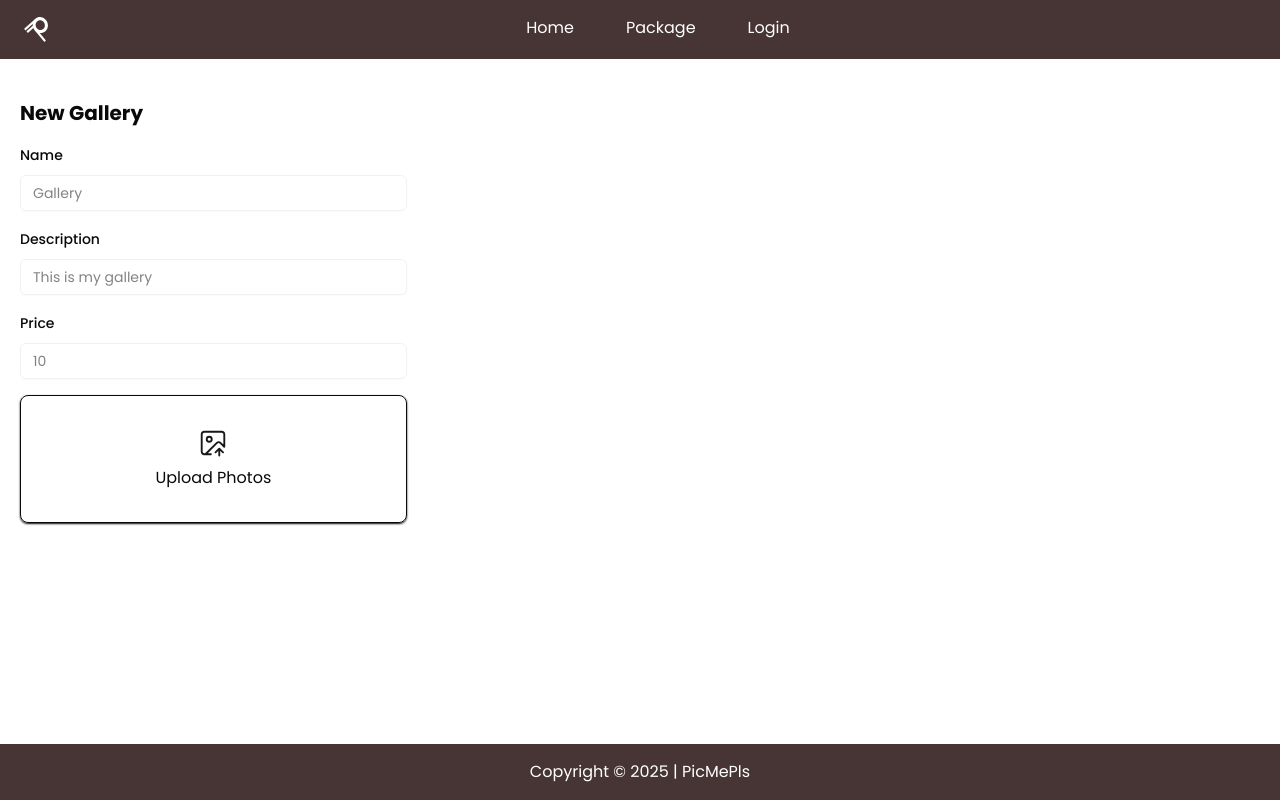
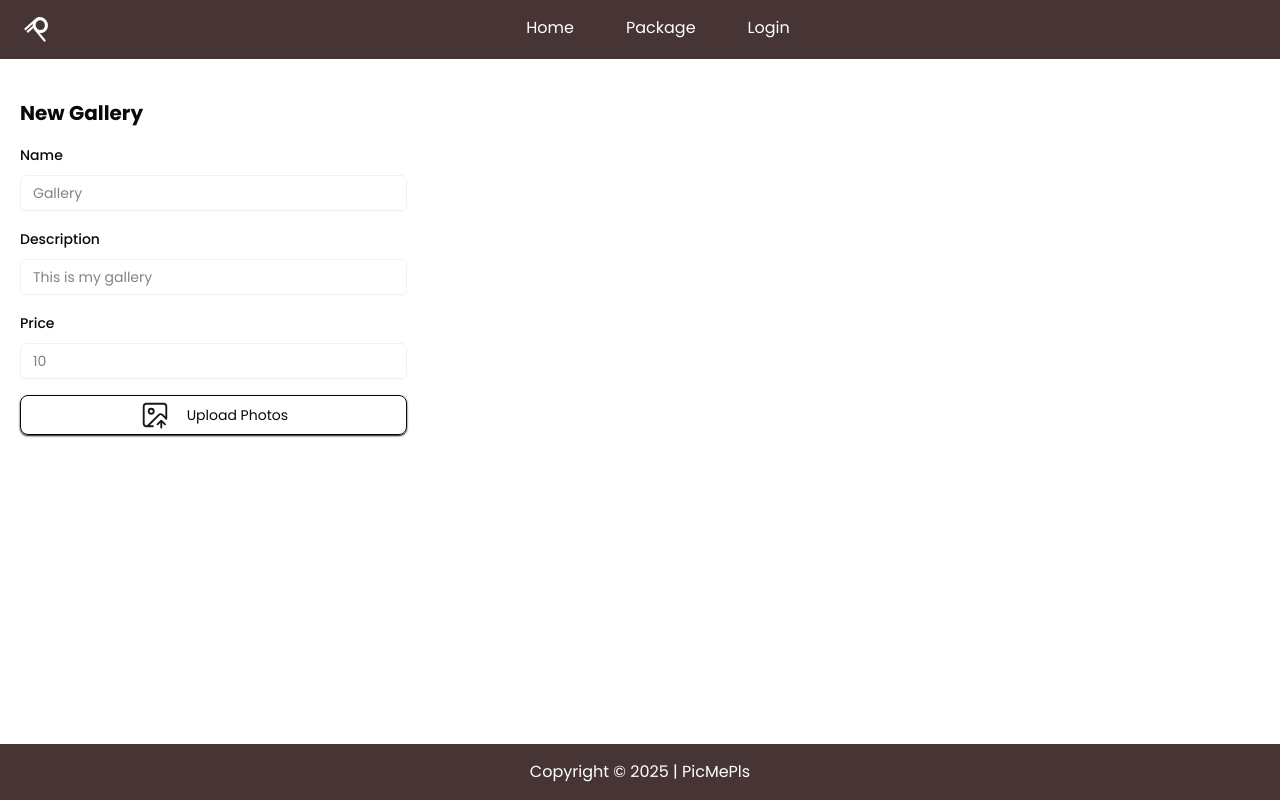
Before and after one commit to CP-RektMart/pic-me-pls-frontend, a Next.js app: page /gallery/create in a window 1280 px wide. Built offline with nearby package versions, Linux system fonts and the light colour scheme; no server answers; some icons are missing.

Commit message:
fix:styling

```diff
--- a/src/components/gallery-page/gallery-detail.tsx
+++ b/src/components/gallery-page/gallery-detail.tsx
@@ -180,7 +180,7 @@ export default function GalleryDetailSection({
                       <FormControl>
                         <div
                           {...getRootProps()}
-                          className='mx-auto flex cursor-pointer flex-col items-center justify-center gap-y-2 rounded-lg border border-foreground p-8 shadow-sm shadow-foreground'
+                          className='flex max-h-10 cursor-pointer flex-row items-center justify-center gap-x-4 rounded-lg border border-foreground py-2 shadow-sm shadow-foreground'
                         >
                           {preview && (
                             <Image
@@ -200,9 +200,9 @@ export default function GalleryDetailSection({
                           />
                           <Input {...getInputProps()} type='file' />
                           {isDragActive ? (
-                            <p>Drop the image!</p>
+                            <p className='text-sm'>Drop the image!</p>
                           ) : (
-                            <p>Upload Photos</p>
+                            <p className='text-sm'>Upload Photos</p>
                           )}
                         </div>
                       </FormControl>
```
